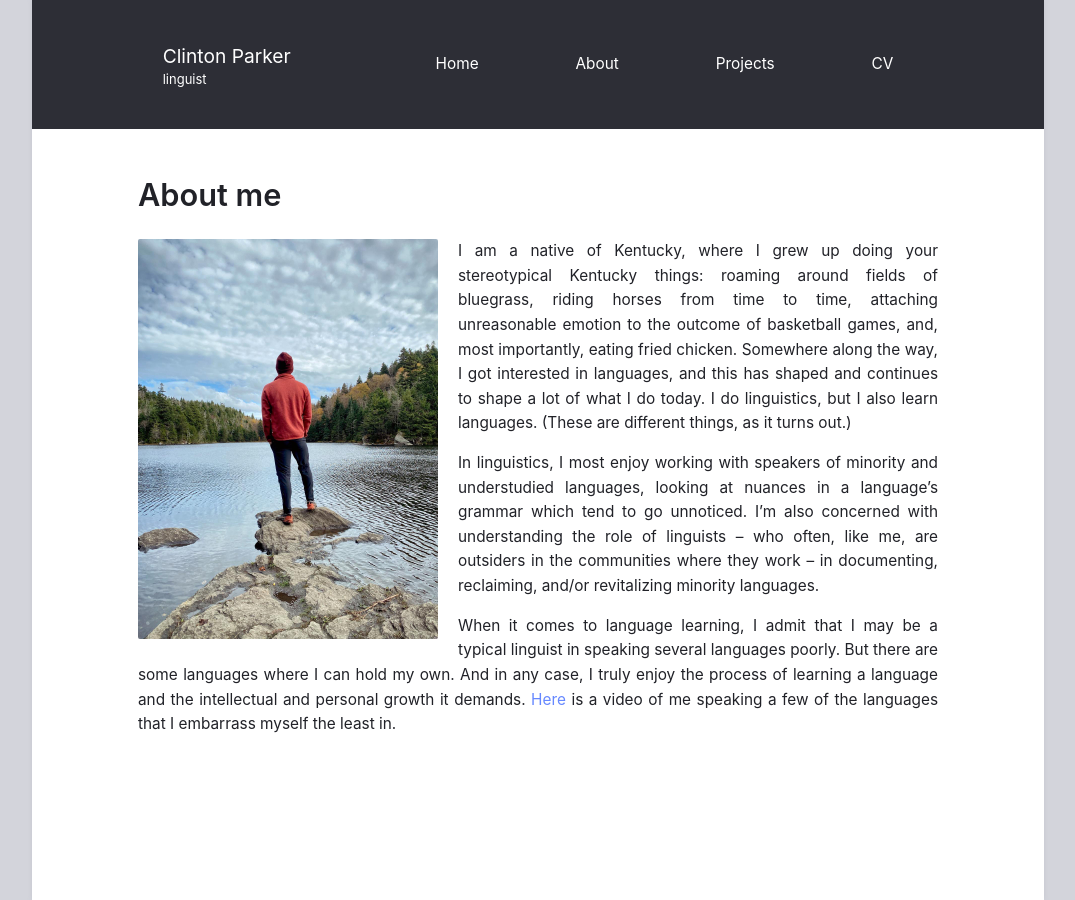
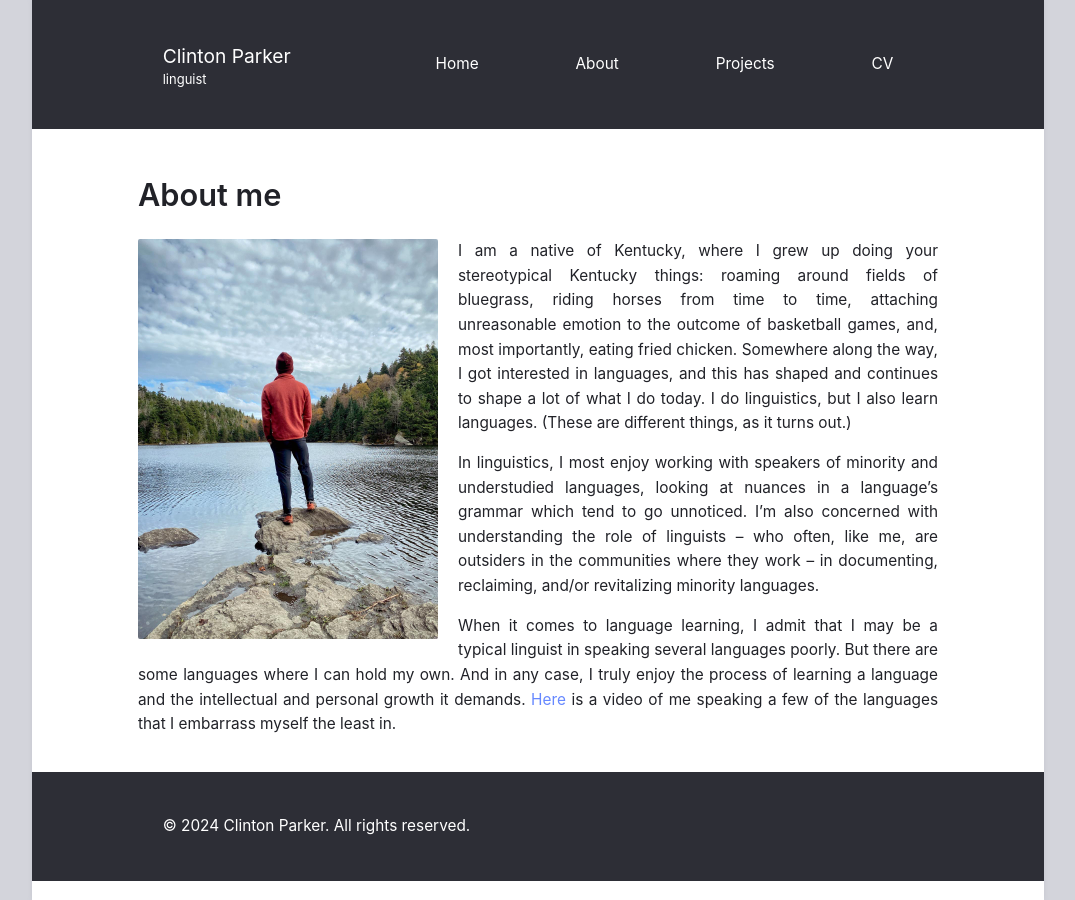
Before and after one commit to clintonparker/clintonparker.github.io, a Jekyll site: the page built from about.md, in a window 1280 px wide. Shown: the whole page, without its empty margins (102-1177 px from the left). Built offline with Jekyll 4.4.1, drawn with Linux system fonts in a browser that asks for light colours; some web fonts are replaced.

Commit message:
Update _config.yml

```diff
--- a/_config.yml
+++ b/_config.yml
@@ -13,7 +13,6 @@ show_excerpts: true        # show article excerpts on the home page
 show_frame: true           # adds a gray frame to the site
 show_sidebar: false        # show a sidebar instead of the usual header
 minimal: false             # use a dark header
-show_footer: true
 
 # Menu
 
@@ -24,10 +23,9 @@ navigation:                # accepts {file, title, url, icon, sidebaricon}
   - {url: "/Parker_CV.pdf", title: "CV"}
 
 
-# Footer
+external:                  # shows a footer with social links - for available icons see fontawesome.com/icons
+  - {title: "© Clinton Parker 2024. All rights reserved.", icon: none, url: ""}
 
-footer:
-  - title: "© Clinton Parker 2024. All rights reserved."
 
 
 comments:
```
